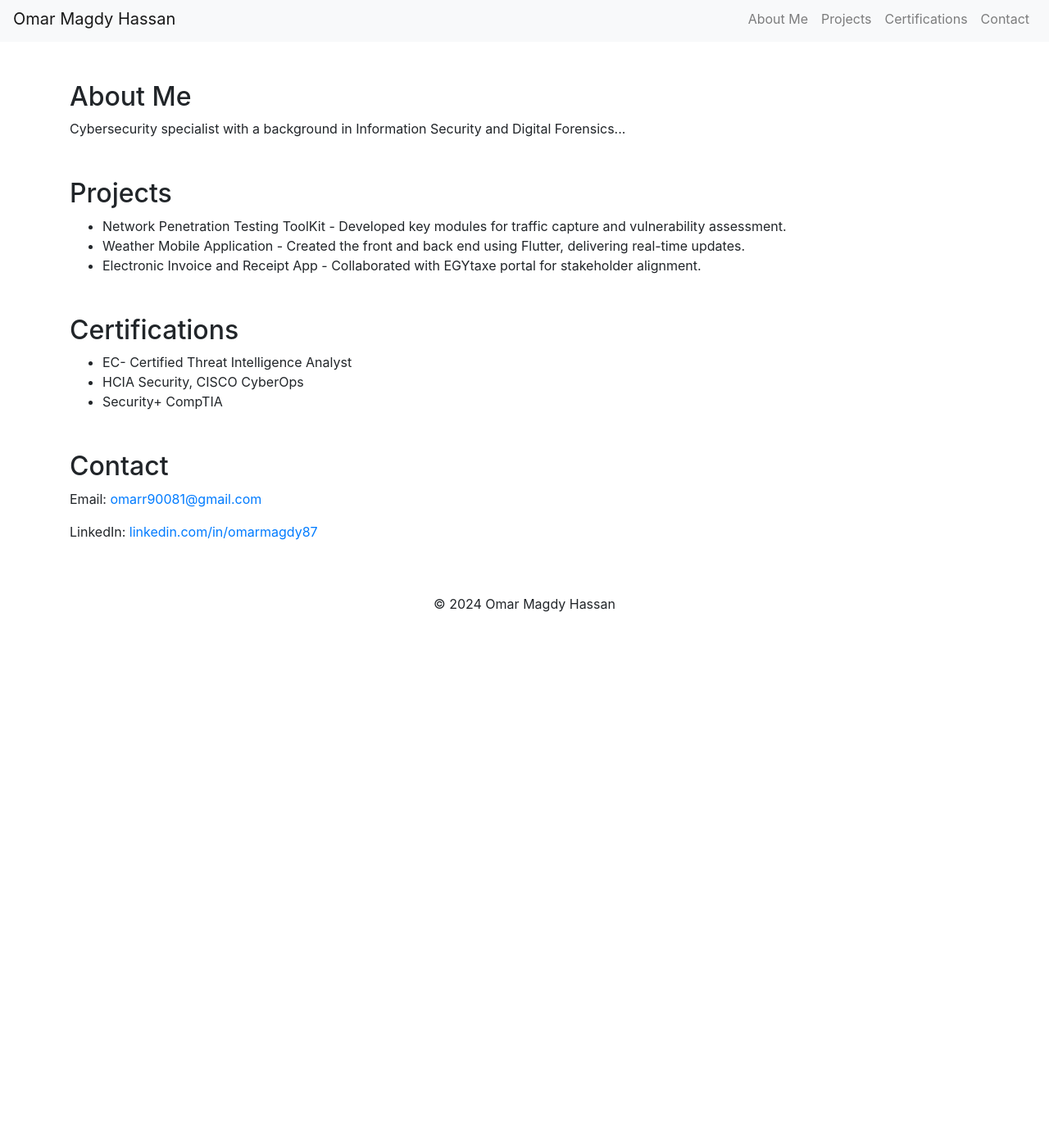
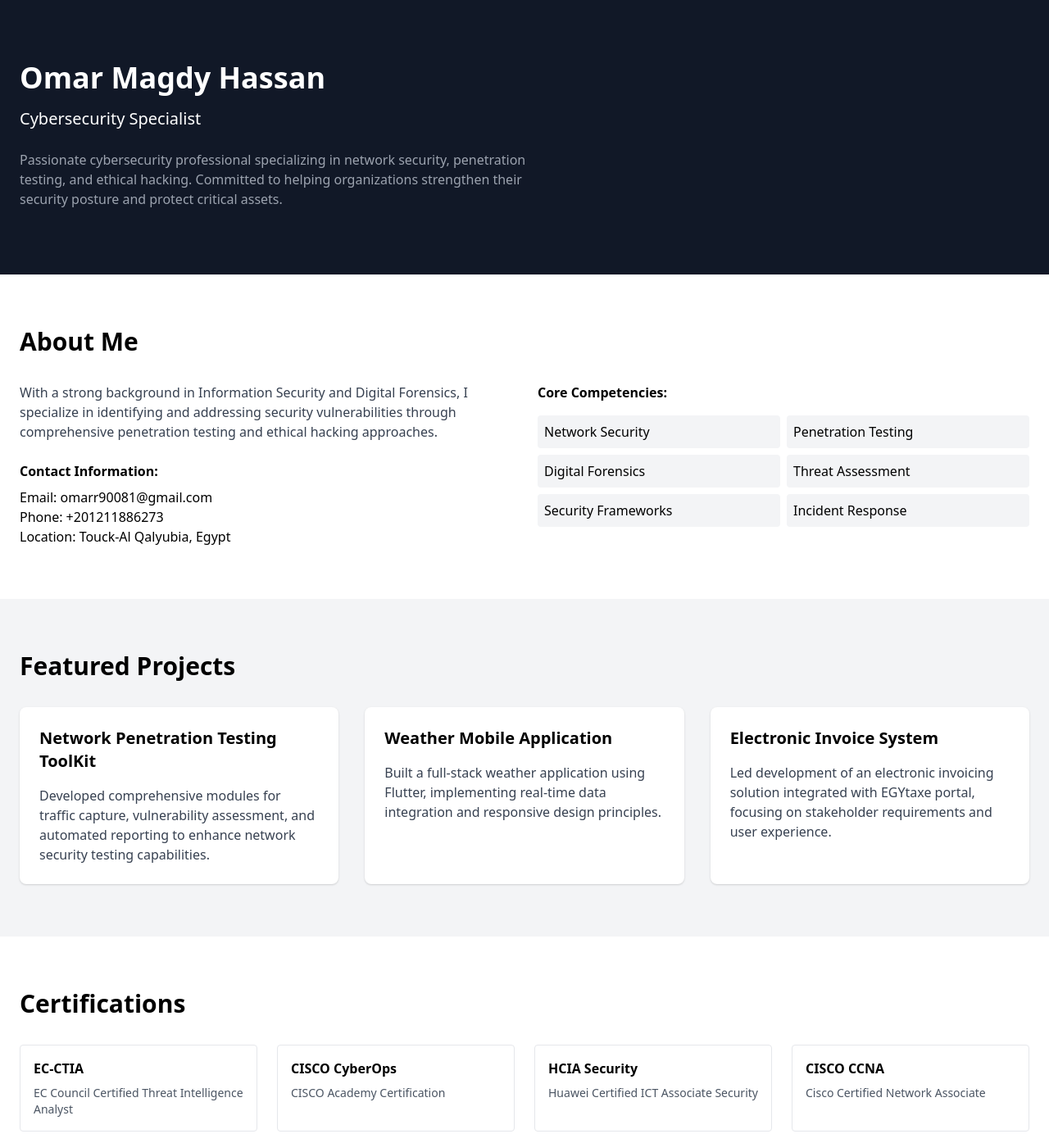
Before and after one commit to Omar87Magdy/MySite, a plain HTML site: page index.html in a window 1280 px wide. Shown: the part 5-1400 px from the top of the page at 82% size. Before the commit the page ends 800 px from the top, so only its background shows below. Drawn offline with nearby package versions, Linux system fonts and the light colour scheme.

Commit message:
Update index.html

```diff
--- a/index.html
+++ b/index.html
@@ -3,54 +3,125 @@
 <head>
     <meta charset="UTF-8">
     <meta name="viewport" content="width=device-width, initial-scale=1.0">
-    <title>Omar Magdy Hassan - Cyber Security Specialist</title>
-    <link rel="stylesheet" href="https://stackpath.bootstrapcdn.com/bootstrap/4.3.1/css/bootstrap.min.css">
+    <title>Omar Magdy Hassan - Cybersecurity Specialist</title>
+    <link href="https://cdnjs.cloudflare.com/ajax/libs/tailwindcss/2.2.19/tailwind.min.css" rel="stylesheet">
 </head>
-<body>
-    <nav class="navbar navbar-expand-lg navbar-light bg-light">
-        <a class="navbar-brand" href="#">Omar Magdy Hassan</a>
-        <div class="collapse navbar-collapse">
-            <ul class="navbar-nav ml-auto">
-                <li class="nav-item"><a class="nav-link" href="#about">About Me</a></li>
-                <li class="nav-item"><a class="nav-link" href="#projects">Projects</a></li>
-                <li class="nav-item"><a class="nav-link" href="#certificates">Certifications</a></li>
-                <li class="nav-item"><a class="nav-link" href="#contact">Contact</a></li>
-            </ul>
+<body class="bg-gray-100">
+    <!-- Hero Section -->
+    <header class="bg-gray-900 text-white py-20">
+        <div class="container mx-auto px-6">
+            <h1 class="text-4xl font-bold mb-4">Omar Magdy Hassan</h1>
+            <p class="text-xl mb-6">Cybersecurity Specialist</p>
+            <p class="text-gray-400 max-w-2xl">Passionate cybersecurity professional specializing in network security, penetration testing, and ethical hacking. Committed to helping organizations strengthen their security posture and protect critical assets.</p>
         </div>
-    </nav>
-    <div class="container">
-        <section id="about" class="my-5">
-            <h2>About Me</h2>
-            <p>Cybersecurity specialist with a background in Information Security and Digital Forensics...</p>
-        </section>
+    </header>
 
-        <section id="projects" class="my-5">
-            <h2>Projects</h2>
-            <ul>
-                <li>Network Penetration Testing ToolKit - Developed key modules for traffic capture and vulnerability assessment.</li>
-                <li>Weather Mobile Application - Created the front and back end using Flutter, delivering real-time updates.</li>
-                <li>Electronic Invoice and Receipt App - Collaborated with EGYtaxe portal for stakeholder alignment.</li>
-            </ul>
-        </section>
+    <!-- About Section -->
+    <section class="py-16 bg-white">
+        <div class="container mx-auto px-6">
+            <h2 class="text-3xl font-bold mb-8">About Me</h2>
+            <div class="grid md:grid-cols-2 gap-8">
+                <div>
+                    <p class="text-gray-700 mb-4">With a strong background in Information Security and Digital Forensics, I specialize in identifying and addressing security vulnerabilities through comprehensive penetration testing and ethical hacking approaches.</p>
+                    <div class="mt-6">
+                        <h3 class="font-bold mb-2">Contact Information:</h3>
+                        <p>Email: omarr90081@gmail.com</p>
+                        <p>Phone: +201211886273</p>
+                        <p>Location: Touck-Al Qalyubia, Egypt</p>
+                    </div>
+                </div>
+                <div>
+                    <h3 class="font-bold mb-4">Core Competencies:</h3>
+                    <ul class="grid grid-cols-2 gap-2">
+                        <li class="bg-gray-100 p-2 rounded">Network Security</li>
+                        <li class="bg-gray-100 p-2 rounded">Penetration Testing</li>
+                        <li class="bg-gray-100 p-2 rounded">Digital Forensics</li>
+                        <li class="bg-gray-100 p-2 rounded">Threat Assessment</li>
+                        <li class="bg-gray-100 p-2 rounded">Security Frameworks</li>
+                        <li class="bg-gray-100 p-2 rounded">Incident Response</li>
+                    </ul>
+                </div>
+            </div>
+        </div>
+    </section>
 
-        <section id="certificates" class="my-5">
-            <h2>Certifications</h2>
-            <ul>
-                <li>EC- Certified Threat Intelligence Analyst</li>
-                <li>HCIA Security, CISCO CyberOps</li>
-                <li>Security+ CompTIA</li>
-            </ul>
-        </section>
+    <!-- Projects Section -->
+    <section class="py-16 bg-gray-100">
+        <div class="container mx-auto px-6">
+            <h2 class="text-3xl font-bold mb-8">Featured Projects</h2>
+            <div class="grid md:grid-cols-3 gap-8">
+                <div class="bg-white p-6 rounded-lg shadow">
+                    <h3 class="text-xl font-bold mb-4">Network Penetration Testing ToolKit</h3>
+                    <p class="text-gray-700">Developed comprehensive modules for traffic capture, vulnerability assessment, and automated reporting to enhance network security testing capabilities.</p>
+                </div>
+                <div class="bg-white p-6 rounded-lg shadow">
+                    <h3 class="text-xl font-bold mb-4">Weather Mobile Application</h3>
+                    <p class="text-gray-700">Built a full-stack weather application using Flutter, implementing real-time data integration and responsive design principles.</p>
+                </div>
+                <div class="bg-white p-6 rounded-lg shadow">
+                    <h3 class="text-xl font-bold mb-4">Electronic Invoice System</h3>
+                    <p class="text-gray-700">Led development of an electronic invoicing solution integrated with EGYtaxe portal, focusing on stakeholder requirements and user experience.</p>
+                </div>
+            </div>
+        </div>
+    </section>
 
-        <section id="contact" class="my-5">
-            <h2>Contact</h2>
-            <p>Email: <a href="mailto:omarr90081@gmail.com">omarr90081@gmail.com</a></p>
-            <p>LinkedIn: <a href="https://linkedin.com/in/omarmagdy87">linkedin.com/in/omarmagdy87</a></p>
-        </section>
-    </div>
+    <!-- Certifications Section -->
+    <section class="py-16 bg-white">
+        <div class="container mx-auto px-6">
+            <h2 class="text-3xl font-bold mb-8">Certifications</h2>
+            <div class="grid md:grid-cols-2 lg:grid-cols-4 gap-6">
+                <div class="border p-4 rounded">
+                    <h3 class="font-bold mb-2">EC-CTIA</h3>
+                    <p class="text-sm text-gray-600">EC Council Certified Threat Intelligence Analyst</p>
+                </div>
+                <div class="border p-4 rounded">
+                    <h3 class="font-bold mb-2">CISCO CyberOps</h3>
+                    <p class="text-sm text-gray-600">CISCO Academy Certification</p>
+                </div>
+                <div class="border p-4 rounded">
+                    <h3 class="font-bold mb-2">HCIA Security</h3>
+                    <p class="text-sm text-gray-600">Huawei Certified ICT Associate Security</p>
+                </div>
+                <div class="border p-4 rounded">
+                    <h3 class="font-bold mb-2">CISCO CCNA</h3>
+                    <p class="text-sm text-gray-600">Cisco Certified Network Associate</p>
+                </div>
+            </div>
+        </div>
+    </section>
 
-    <footer class="text-center py-3">
-        <p>&copy; 2024 Omar Magdy Hassan</p>
+    <!-- Education & Experience Section -->
+    <section class="py-16 bg-gray-100">
+        <div class="container mx-auto px-6">
+            <div class="grid md:grid-cols-2 gap-12">
+                <div>
+                    <h2 class="text-3xl font-bold mb-8">Education</h2>
+                    <div class="bg-white p-6 rounded-lg shadow">
+                        <h3 class="font-bold text-xl mb-2">Bachelor's in Computer Science</h3>
+                        <p class="text-gray-600 mb-2">Information Security and Digital Forensics</p>
+                        <p class="text-gray-600 mb-2">Benha University | 2020 - 2024</p>
+                        <p class="text-gray-600">CGPA: 3.57</p>
+                    </div>
+                </div>
+                <div>
+                    <h2 class="text-3xl font-bold mb-8">Professional Experience</h2>
+                    <div class="bg-white p-6 rounded-lg shadow">
+                        <h3 class="font-bold text-xl mb-2">Software Engineer & Business Analyst</h3>
+                        <p class="text-gray-600 mb-2">IDSYS EG | Cairo, Egypt</p>
+                        <p class="text-gray-600 mb-2">Feb 2023 - Aug 2024</p>
+                        <p class="text-gray-700">Developed software solutions using .NET and Blazor, gathering requirements and optimizing processes for enhanced user experience.</p>
+                    </div>
+                </div>
+            </div>
+        </div>
+    </section>
+
+    <!-- Footer -->
+    <footer class="bg-gray-900 text-white py-8">
+        <div class="container mx-auto px-6 text-center">
+            <p>&copy; 2024 Omar Magdy Hassan. All rights reserved.</p>
+        </div>
     </footer>
 </body>
 </html>
```
